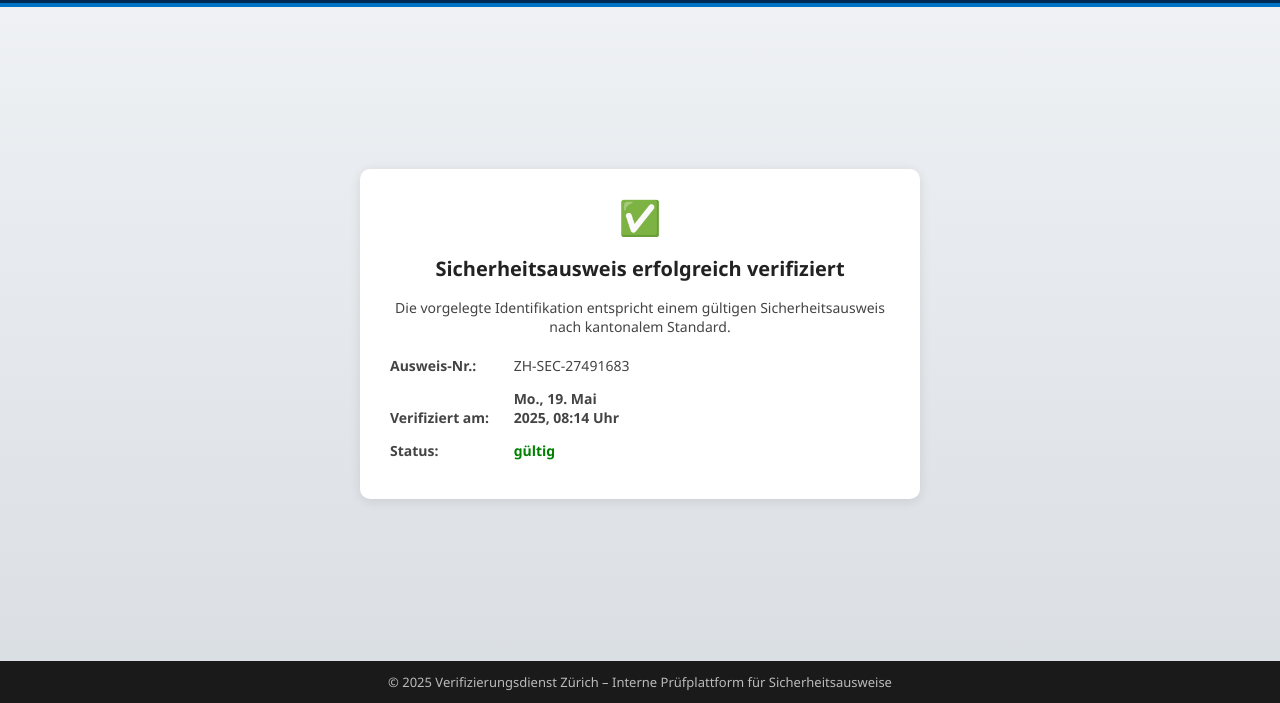
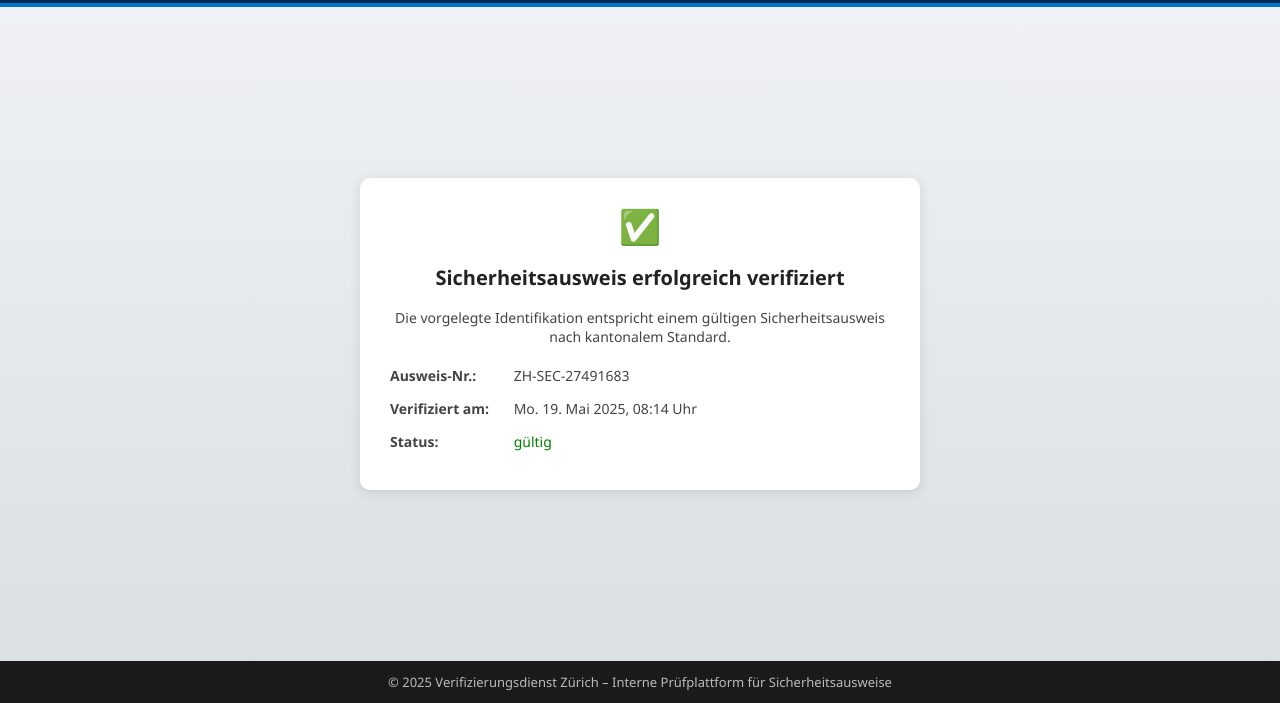
Before and after one commit to IDverification/Test-1, a plain HTML site: page index.html in a window 1280 px wide. Shown: the part 97-800 px from the top of the page. Drawn offline with Linux system fonts and the light colour scheme.

Commit message:
Update index.html

```diff
--- a/index.html
+++ b/index.html
@@ -90,7 +90,7 @@
       text-align: left;
     }
 
-    .info-list span {
+    .info-list span.label {
       font-weight: bold;
       display: inline-block;
       width: 120px;
@@ -126,9 +126,9 @@
       <p>Die vorgelegte Identifikation entspricht einem gültigen Sicherheitsausweis nach kantonalem Standard.</p>
 
       <div class="info-list">
-        <p><span>Ausweis-Nr.:</span> ZH-SEC-27491683</p>
-        <p><span>Verifiziert am:</span> <span id="timestamp"></span></p>
-        <p><span>Status:</span> <span style="color: green;">gültig</span></p>
+        <p><span class="label">Ausweis-Nr.:</span> ZH-SEC-27491683</p>
+        <p><span class="label">Verifiziert am:</span> <span id="datum"></span>, <span id="uhrzeit"></span> Uhr</p>
+        <p><span class="label">Status:</span> <span style="color: green;">gültig</span></p>
       </div>
     </div>
   </div>
@@ -140,24 +140,22 @@
   <script>
     const now = new Date();
 
-    // Datum formatieren (z. B. Mo., 20. Mai 2025)
-    const dateOptions = {
-      weekday: 'short',
-      day: '2-digit',
-      month: 'long',
-      year: 'numeric'
-    };
-    const date = new Intl.DateTimeFormat('de-CH', dateOptions).format(now);
+    const wochentage = ["So.", "Mo.", "Di.", "Mi.", "Do.", "Fr.", "Sa."];
+    const monate = [
+      "Januar", "Februar", "März", "April", "Mai", "Juni",
+      "Juli", "August", "September", "Oktober", "November", "Dezember"
+    ];
 
-    // Uhrzeit formatieren (z. B. 10:38)
-    const timeOptions = {
-      hour: '2-digit',
-      minute: '2-digit'
-    };
-    const time = new Intl.DateTimeFormat('de-CH', timeOptions).format(now);
+    const tag = String(now.getDate()).padStart(2, '0');
+    const monat = monate[now.getMonth()];
+    const jahr = now.getFullYear();
+    const wochentag = wochentage[now.getDay()];
 
-    // Ergebnis einfügen
-    document.getElementById("timestamp").innerText = `${date}, ${time} Uhr`;
+    const stunde = String(now.getHours()).padStart(2, '0');
+    const minute = String(now.getMinutes()).padStart(2, '0');
+
+    document.getElementById("datum").innerText = `${wochentag} ${tag}. ${monat} ${jahr}`;
+    document.getElementById("uhrzeit").innerText = `${stunde}:${minute}`;
   </script>
 
 </body>
```
